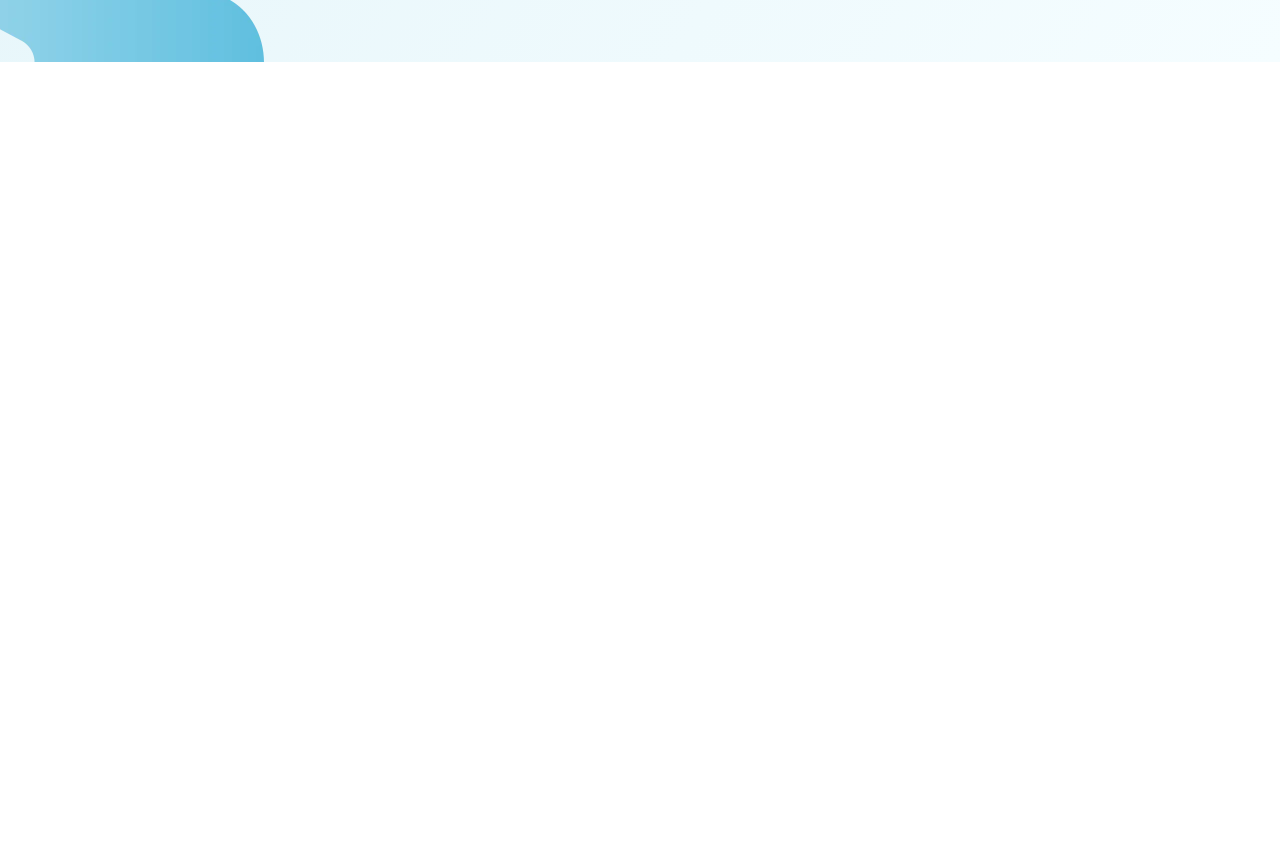
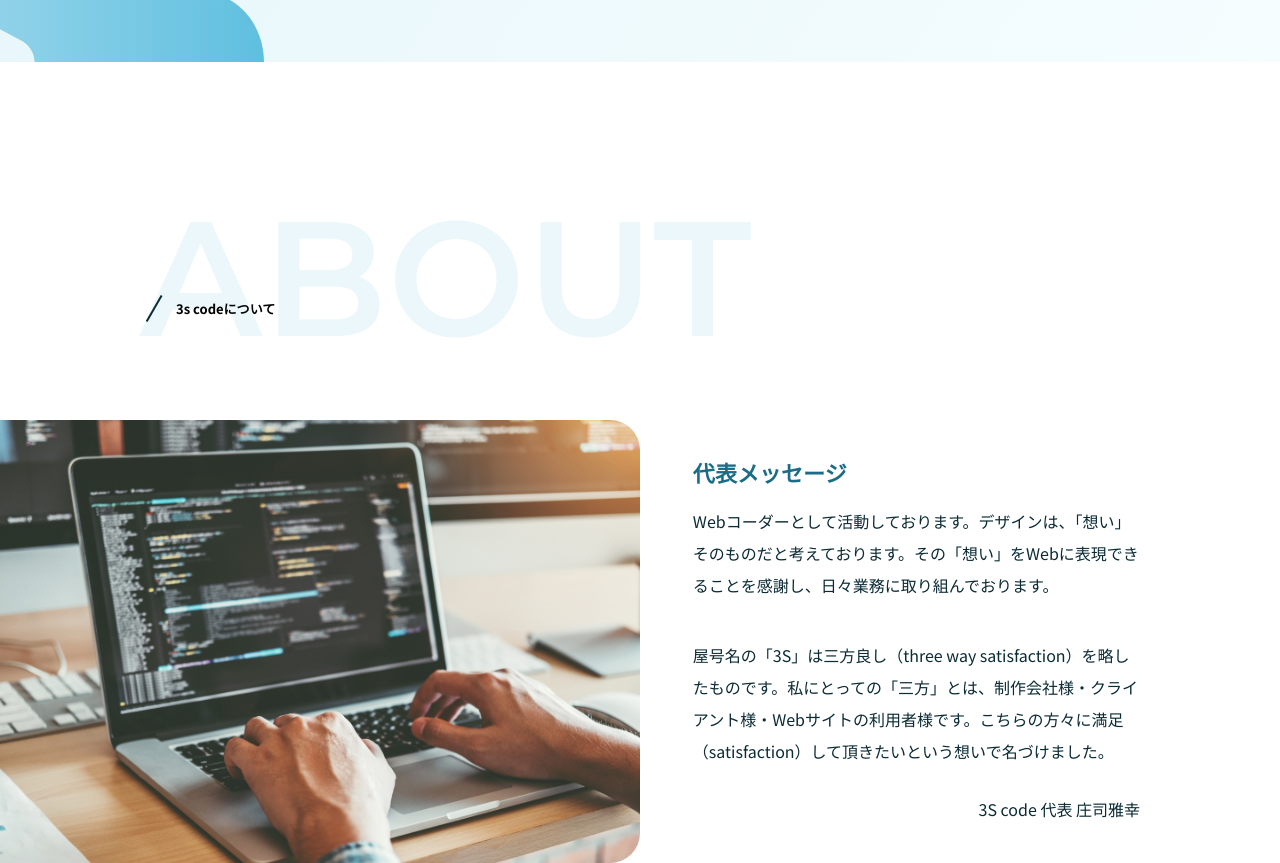
Before and after one commit to masayan-git/3s-code-react, a Next.js app: page / in a window 1280 px wide. Shown: the part 800-1663 px from the top of the page. Before the commit the page ends 862 px from the top, so only its background shows below. Built offline with nearby package versions, Linux system fonts and the light colour scheme.

Commit message:
メッセージブロックの作成

```diff
--- /dev/null
+++ b/src/components/top/about/index.module.scss
@@ -0,0 +1,98 @@
+@use "@/styles/core/variables" as *;
+@use "@/styles/core/mixin" as *;
+@use "@/styles/core/functions" as *;
+@use "@/styles/utility/inner" as *;
+
+.topAbout {
+  background-color: #e3f4f9b3;
+}
+
+.inner {
+  background-color: white;
+  padding-top: 75px;
+  margin-top: 60px;
+}
+
+.titleContainer {
+  @include u-innerMedium;
+}
+
+.contents {
+  margin-top: 60px;
+}
+
+.message {
+  display: grid;
+  grid-template-columns: 50% minmax(300px, 530px) 1fr;
+  grid-template-rows: auto max-content auto;
+
+  @include mq("max", "md") {
+    grid-template-columns: 1fr;
+    row-gap: 30px;
+    grid-template-rows: unset;
+  }
+}
+
+.massageImageArea {
+  @include mq("min", "md") {
+    grid-row: 1 / 4;
+    grid-column: 1 / 2;
+  }
+
+  @include mq("max", "md") {
+    padding-right: $padding-sp;
+  }
+}
+
+.massageImage {
+  // height: rem-clamp(300, 480, 768, 1440);
+  height: rem-clamp(230, 480);
+  aspect-ratio: 720 / 510;
+  width: 100%;
+  overflow: hidden;
+  border-top-right-radius: 30px;
+  border-bottom-right-radius: 30px;
+
+  img {
+    object-fit: cover;
+    height: 100%;
+  }
+}
+
+.messageContent {
+  @include mq("min", "md") {
+    grid-row: 2 / 3;
+    grid-column: 2 / 3;
+    padding-left: rem-clamp(30, 60, 768, 1440);
+    padding-right: $padding-pc;
+    padding-block: 20px;
+  }
+
+  @include mq("max", "md") {
+    width: 100%;
+    padding-inline: $padding-sp;
+  }
+}
+
+.messageTitle {
+  font-size: 22px;
+  font-weight: $bold;
+  color: $primary;
+  letter-spacing: 0.002em;
+}
+
+.messageTextArea {
+  margin-top: 20px;
+  display: grid;
+  row-gap: rem-clamp(30, 40, 768, 1440);
+}
+
+.messageText {
+  font-size: 16px;
+  line-height: 2;
+}
+
+.messageSign {
+  margin-top: rem-clamp(20, 30, 768, 1440);
+  text-align: right;
+}
--- /dev/null
+++ b/src/components/top/about/index.tsx
@@ -0,0 +1,45 @@
+import Image from "next/image";
+
+import SectionTitle from "../sectionTitle";
+import styles from "./index.module.scss";
+
+const TopAbout = () => {
+  return (
+    <section className={styles.topAbout}>
+      <div className={styles.inner}>
+        <div className={styles.titleContainer}>
+          <SectionTitle titleEn="ABOUT" titleJa="3s codeについて" />
+        </div>
+        <div className={styles.contents}>
+          <div className={styles.message}>
+            <div className={styles.massageImageArea}>
+              <div className={styles.massageImage}>
+                <Image
+                  src="/top/about/about-1.jpg"
+                  width={720}
+                  height={510}
+                  alt=""
+                />
+              </div>
+            </div>
+            <div className={styles.messageContent}>
+              <h3 className={styles.messageTitle}>代表メッセージ</h3>
+              <div className={styles.messageTextArea}>
+                <p className={styles.messageText}>
+                  Webコーダーとして活動しております。デザインは、「想い」そのものだと考えております。その「想い」をWebに表現できることを感謝し、日々業務に取り組んでおります。
+                </p>
+                <p className={styles.messageText}>
+                  屋号名の「3S」は三方良し（three way
+                  satisfaction）を略したものです。私にとっての「三方」とは、制作会社様・クライアント様・Webサイトの利用者様です。こちらの方々に満足（satisfaction）して頂きたいという想いで名づけました。
+                </p>
+              </div>
+              <p className={styles.messageSign}>3S code 代表 庄司雅幸</p>
+            </div>
+          </div>
+        </div>
+      </div>
+    </section>
+  );
+};
+
+export default TopAbout;
--- a/src/pages/index.tsx
+++ b/src/pages/index.tsx
@@ -1,3 +1,4 @@
+import TopAbout from "@/components/top/about";
 import MainView from "@/components/top/mainView";
 import MainLayout from "@/layouts/main";
 
@@ -8,6 +9,7 @@ const Home = () => {
       description="あなたの想いをWebに表現します。"
     >
       <MainView />
+      <TopAbout />
     </MainLayout>
   );
 };
```
Also changed, not shown: public/top/about/about-1.jpg (added), public/top/about/about-2.jpg (added).
